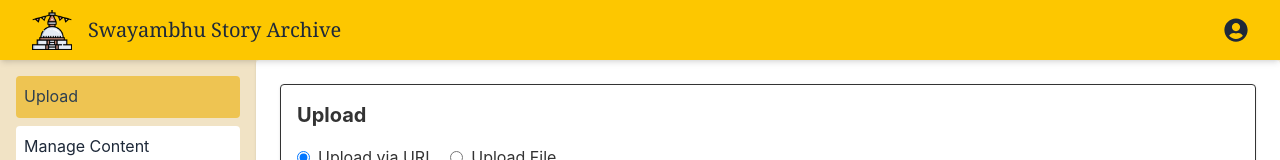
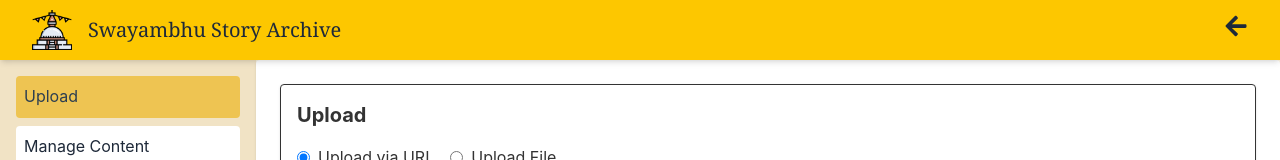
Before and after one commit to Tuckgz/Swayambhu-Archive-2025, a React (Vite) app in the folder SwayambhuStoriesProject/: page /admin in a window 1280 px wide. Shown: the top 160 px of the page. Built offline with nearby package versions, Linux system fonts and the light colour scheme.

Commit message:
added back arrow from admin page

```diff
--- a/SwayambhuStoriesProject/src/components/Header.tsx
+++ b/SwayambhuStoriesProject/src/components/Header.tsx
@@ -1,13 +1,25 @@
 // src/components/Header.tsx
 import React from 'react';
-import { FaUserCircle } from 'react-icons/fa';
+import { FaUserCircle, FaArrowLeft } from 'react-icons/fa';
 import logoImage from '../assets/templeIcon.png';
+import { useLocation, useNavigate } from 'react-router-dom';
 
 type HeaderProps = {
   onUserIconClick: () => void;
 };
 
 const Header: React.FC<HeaderProps> = ({ onUserIconClick }) => {
+  const location = useLocation();
+  const navigate = useNavigate();
+
+  // Check if the current path starts with '/admin'
+  const isAdmin = location.pathname.startsWith('/admin');
+
+  // Handler for back button that navigates back to the main page
+  const handleBackClick = () => {
+    navigate('/');
+  };
+
   return (
     <header className="sticky top-0 z-50 h-[60px] bg-yellow-400 shadow-md">
       <div className="flex h-full items-center justify-between px-8">
@@ -21,8 +33,18 @@ const Header: React.FC<HeaderProps> = ({ onUserIconClick }) => {
             Swayambhu Story Archive
           </h1>
         </div>
-        <div className="text-2xl text-gray-800 cursor-pointer" onClick={onUserIconClick}>
-          <FaUserCircle />
+        <div className="text-2xl text-gray-800 cursor-pointer">
+          {isAdmin ? (
+            // Show back arrow icon button for admin page
+            <button onClick={handleBackClick}>
+              <FaArrowLeft />
+            </button>
+          ) : (
+            // Show user icon button for main page
+            <div onClick={onUserIconClick}>
+              <FaUserCircle />
+            </div>
+          )}
         </div>
       </div>
     </header>
```
